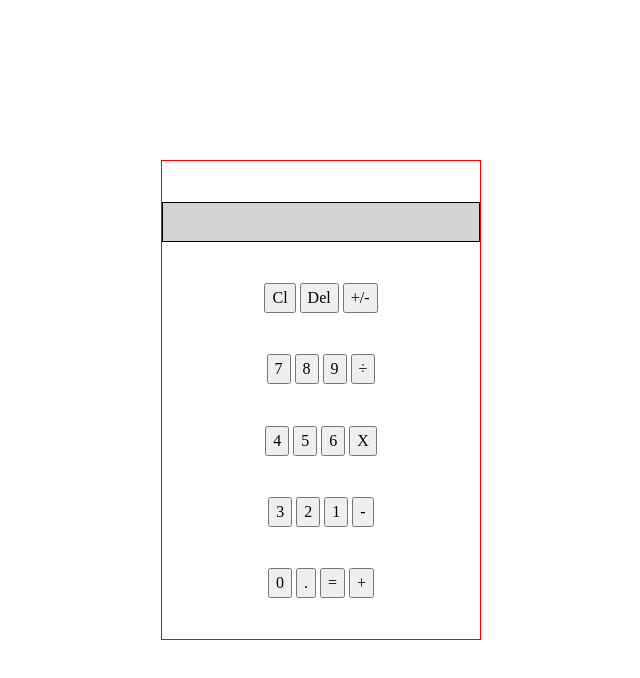
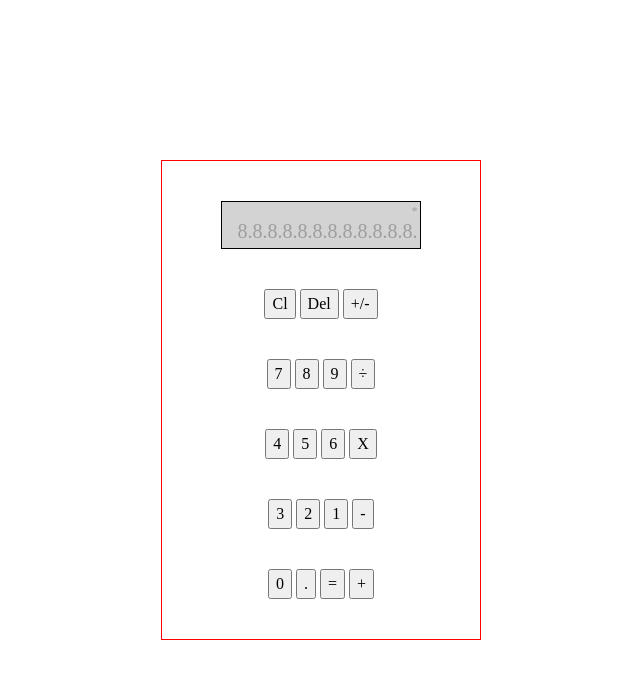
Before and after one commit to jinzoon/calculator, a plain HTML site: page index.html in a window 1280 px wide. Shown: the whole page, without its empty margins (319-959 px from the left). Drawn offline with Linux system fonts and the light colour scheme; a web font is replaced by a local one.

Commit message:
style(ui): add LCD-style underlay to display
- Added background layers for operator and number displays
- Wrapped each display + background pair in a dedicated wrapper
- Added translucent "8.8.8..." and "*" underlays for LCD effect
- Adjusted sizing and positioning with relative/absolute wrappers
- Tweaked display box width for visual balance
- Updated CSS for proper layering and font alignment

```diff
--- a/index.html
+++ b/index.html
@@ -12,8 +12,14 @@
 
     <div class="calculator">
         <div class="display">
-            <div class="display__operator"></div>
-            <div class="display__number"></div>
+            <div class="display__operator--wrapper">
+                <div class="display__operatorBG">*</div>
+                <div class="display__operator"></div>
+            </div>
+            <div class="display__number--wrapper">
+                <div class="display__numberBG">8.8.8.8.8.8.8.8.8.8.8.8.</div>
+                <div class="display__number"></div>
+            </div>
         </div>
         <div class="calculator__row calculator__row--doubleSize button">
             <button class="button__clear">Cl</button>
--- a/styles.css
+++ b/styles.css
@@ -21,8 +21,9 @@ body {
 }
 
 .display {
-    height: 2.5rem;
-    width: 100%;
+    height: 3rem;
+    width: 12.5rem;
+    font-family: lcdfont;
     background-color: lightgray;
     border: 1px solid black;
     padding: 0 .15rem;
@@ -30,22 +31,44 @@ body {
     flex-direction: column;
 }
 
+
+
 .display__operator {
-    font-family: lcdfont;
     font-size: .75rem;
     width: 100%;
+    display: flex;
+    align-content: stretch;
+    justify-content: flex-end;
+}
+.display__operator--wrapper{
+    position: relative;
     height: 30%;
-    display: flex;
-    align-items: center;
-    justify-content: right
+}
+
+.display__number--wrapper{
+    position: relative;
+    height: 70%;
+}
+
+.display__numberBG, .display__operatorBG{
+    position: absolute;
+    z-index: 0;
+    opacity: 25%;
+    right: 0
+}
+
+.display__numberBG{
+    font-size: 1.25rem;
+}
+
+.display__operatorBG{
+    font-size: .75rem;
 }
 
 .display__number {
-    font-family: lcdfont;
     font-size: 1.25rem;
     width: auto;
-    height: 70%;
+    height: 100%;
     display: flex;
-    align-items: center;
-    justify-content: right
+    justify-content: flex-end;
 }
```
